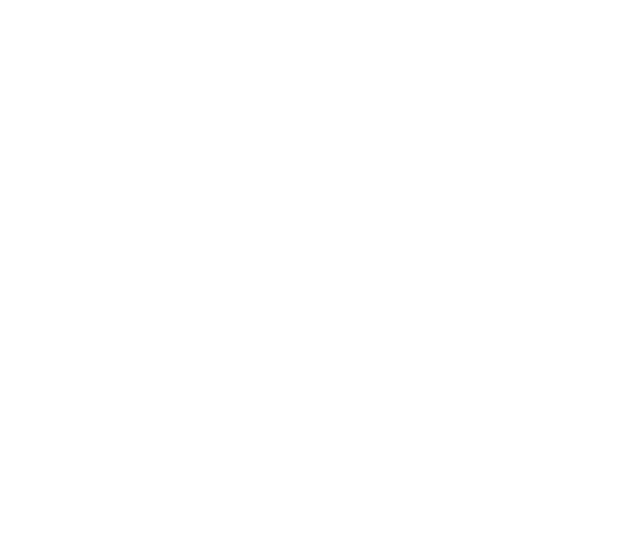
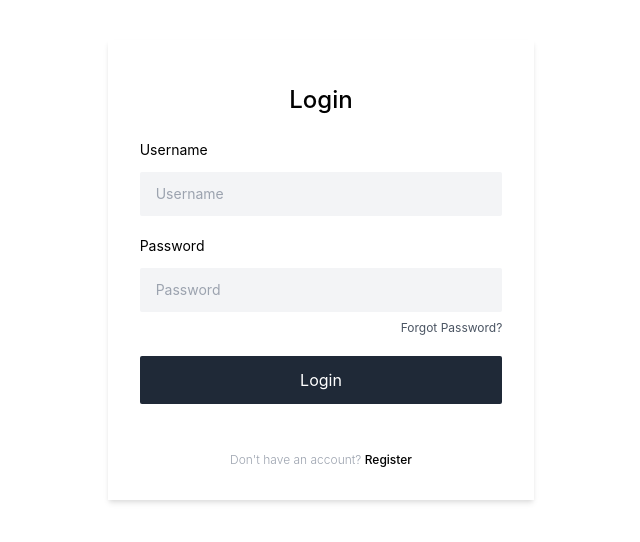
Before and after one commit to pranaybinju/kip-perk-front-end, a React (Create React App) app: page /login in a window 1280 px wide. Shown: the top 542 px of the page, without its empty margins (319-959 px from the left). Built offline with nearby package versions, Linux system fonts and the light colour scheme.

Commit message:
Add <Login /> component

```diff
--- a/src/App.tsx
+++ b/src/App.tsx
@@ -1,7 +1,21 @@
 import React from 'react';
+import {
+  BrowserRouter as Router,
+  Switch, Route
+} from 'react-router-dom';
+
+import { Login } from './components';
 
 function App() {
-  return null;
+  return (
+    <Router>
+      <Switch>
+        <Route path="/login">
+          <Login />
+        </Route>
+      </Switch>
+    </Router>
+  );
 }
 
 export default App;
--- /dev/null
+++ b/src/components/Login.tsx
@@ -0,0 +1,34 @@
+import React from 'react';
+
+import { Link } from 'react-router-dom';
+
+function Login() {
+  return (
+    <div className="bg-white lg:w-4/12 md:6/12 w-10/12 m-auto my-10 shadow-md">
+      <div className="py-8 px-8 rounded-xl">
+        <h1 className="font-medium text-2xl mt-3 text-center">Login</h1>
+
+        <form className="mt-6">
+          <div className="my-5 text-sm">
+            <label htmlFor="username" className="block text-black">Username</label>
+            <input type="text" autoFocus id="username" className="rounded-sm px-4 py-3 mt-3 focus:outline-none bg-gray-100 w-full" placeholder="Username" />
+          </div>
+
+          <div className="my-5 text-sm">
+            <label htmlFor="password" className="block text-black">Password</label>
+            <input type="password" id="password" className="rounded-sm px-4 py-3 mt-3 focus:outline-none bg-gray-100 w-full" placeholder="Password" />
+            <div className="flex justify-end mt-2 text-xs text-gray-600">
+              <Link to="/reset">Forgot Password?</Link>
+            </div>
+          </div>
+
+          <button className="block text-center text-white bg-gray-800 p-3 duration-300 rounded-sm hover:bg-black w-full">Login</button>
+        </form>
+
+        <p className="mt-12 text-xs text-center font-light text-gray-400">Don't have an account? <Link to="/register" className="text-black font-medium">Register</Link></p>
+      </div>
+    </div>
+  );
+}
+
+export default Login;
--- /dev/null
+++ b/src/components/index.ts
@@ -0,0 +1,5 @@
+import Login from './Login';
+
+export {
+  Login
+};
```
